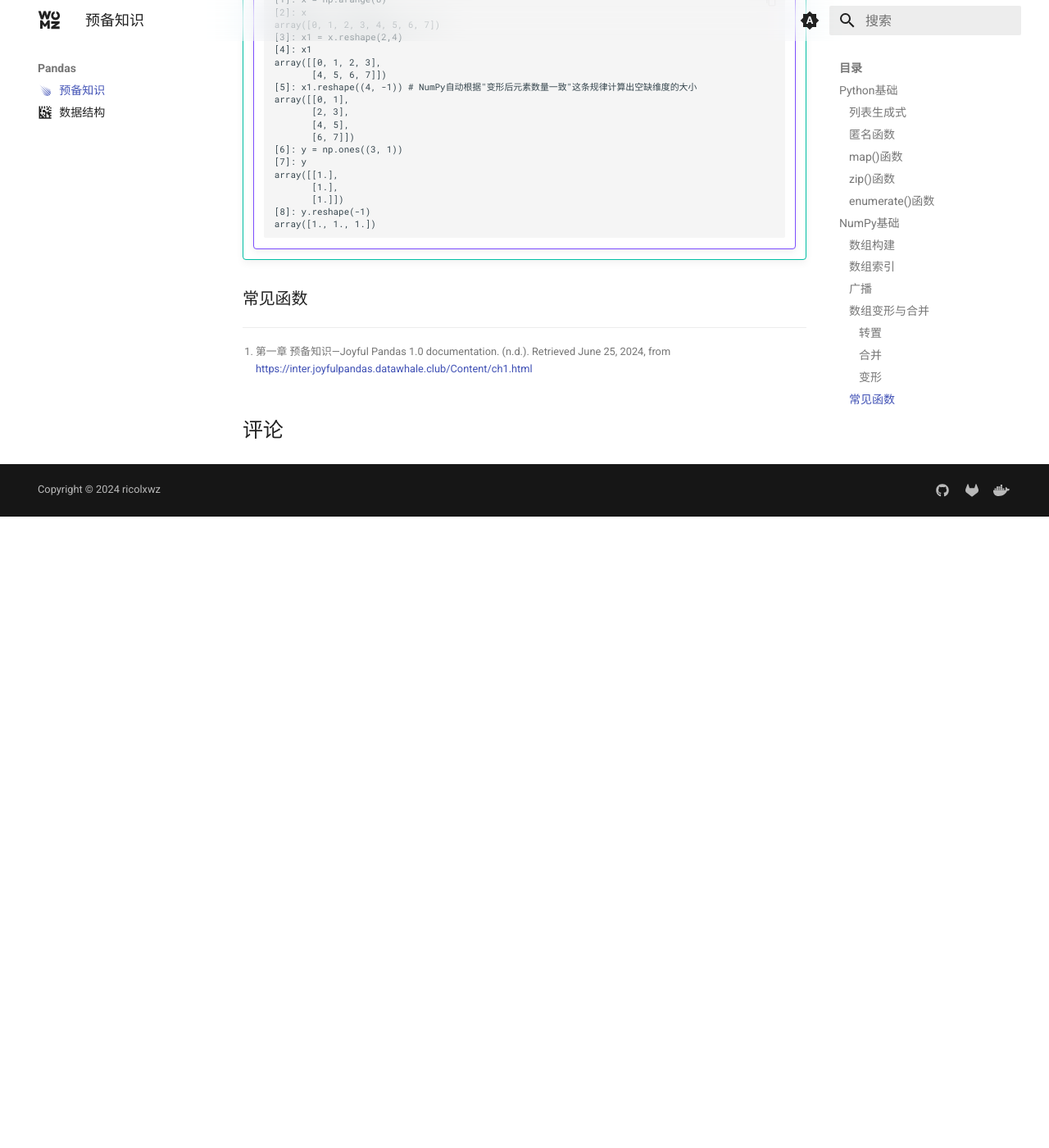
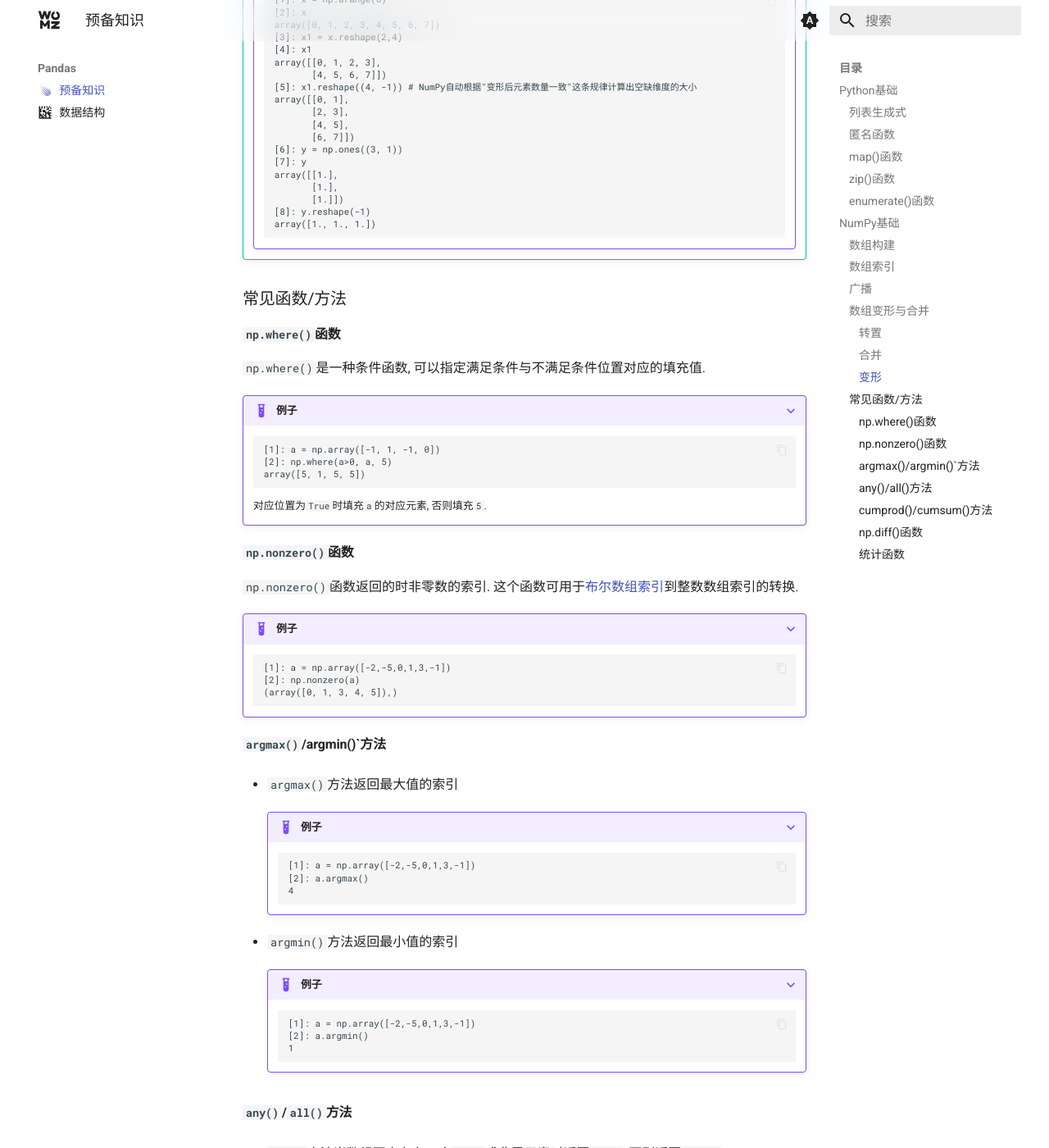
Before and after one commit to sigmax01/py, an MkDocs documentation site: the page built from docs/Pandas/预备知识.md, in a window 1280 px wide and 1400 px high, scrolled down 4580 px. Shown: the whole window at 82% size. Built offline with MkDocs 1.6.1 and Material for MkDocs 9.7.7, drawn with Linux system fonts in a browser that asks for light colours; comment, search, counter and statistics services are not loaded; before the commit the page ends 5210 px from its top, so only the background shows below that; some of the changed text lies outside the part shown.

Commit message:
`docs: Add common functions/methods in Pandas`

````diff
--- a/docs/Pandas/预备知识.md
+++ b/docs/Pandas/预备知识.md
@@ -241,8 +241,114 @@ comments: true
         array([1., 1., 1.])
         ```
 
-### 常见函数
+### 常见函数/方法
 
+#### `np.where()`函数
 
+`np.where()`是一种条件函数, 可以指定满足条件与不满足条件位置对应的填充值.
+
+???+ example "例子"
+
+    ```
+    [1]: a = np.array([-1, 1, -1, 0])
+    [2]: np.where(a>0, a, 5)
+    array([5, 1, 5, 5])
+    ```
+
+    对应位置为`True`时填充`a`的对应元素, 否则填充`5`.
+
+#### `np.nonzero()`函数
+
+`np.nonzero()`函数返回的时非零数的索引. 这个函数可用于[布尔数组索引](/NumPy/数组索引/#布尔数组索引)到整数数组索引的转换.
+
+???+ example "例子"
+
+    ```
+    [1]: a = np.array([-2,-5,0,1,3,-1])
+    [2]: np.nonzero(a)
+    (array([0, 1, 3, 4, 5]),)
+    ```
+
+#### `argmax()`/argmin()`方法
+
+- `argmax()`方法返回最大值的索引
+
+    ???+ example "例子"
+
+        ```
+        [1]: a = np.array([-2,-5,0,1,3,-1])
+        [2]: a.argmax()
+        4
+        ```
+
+- `argmin()`方法返回最小值的索引
+
+    ???+ example "例子"
+
+        ```
+        [1]: a = np.array([-2,-5,0,1,3,-1])
+        [2]: a.argmin()
+        1
+        ```
+
+#### `any()`/`all()`方法
+
+- `any()`方法当数组至少存在一个`True`或非零元素时返回`True`, 否则返回`False`
+
+    ???+ example "例子"
+
+        ```
+        [1]: a = np.array([0, 1])
+        [2]: a.any()
+        True
+        ```
+
+- `all()`方法当数组全为`True`或非零元素时返回`True`, 否则返回`False`
+
+    ???+ example "例子"
+
+        ```
+        [1]: a = np.array([0, 1])
+        [2]: a.all()
+        False
+        ```
+
+#### `cumprod()`/`cumsum()`方法
+
+- `cumprod()`表示累乘, 返回同长度的数组
+
+    ???+ example "例子"
+
+        ```
+        [1]: a = np.array([1, 2, 3])
+        [2]: a.cumprod()
+        array([1, 2, 6])
+        ```
+
+- `cumsum()`表示累加, 返回同长度的数组
+
+    ???+ example "例子"
+
+        ```
+        [1]: a = np.array([1, 2, 3])
+        [2]: a.cumsum()
+        array([1, 3, 6])
+        ```
+
+#### `np.diff()`函数
+
+`np.diff()`函数表示每个元素的值是原数组中对应元素和前一个元素做差的值, 由于第一个元素为缺失值, 因此在默认参数情况下, 返回长度是原数组长度减1.
+
+???+ example "例子"
+
+    ```
+    [1]: a = np.array([1, 2, 3])
+    [2]: np.diff(a)
+    array([1, 1])
+    ```
+
+#### 统计函数
+
+常用的统计函数包括`max, min, mean, median, std, var, sum, quantile`.
 
 [^1]: 第一章 预备知识—Joyful Pandas 1.0 documentation. (n.d.). Retrieved June 25, 2024, from https://inter.joyfulpandas.datawhale.club/Content/ch1.html
````
